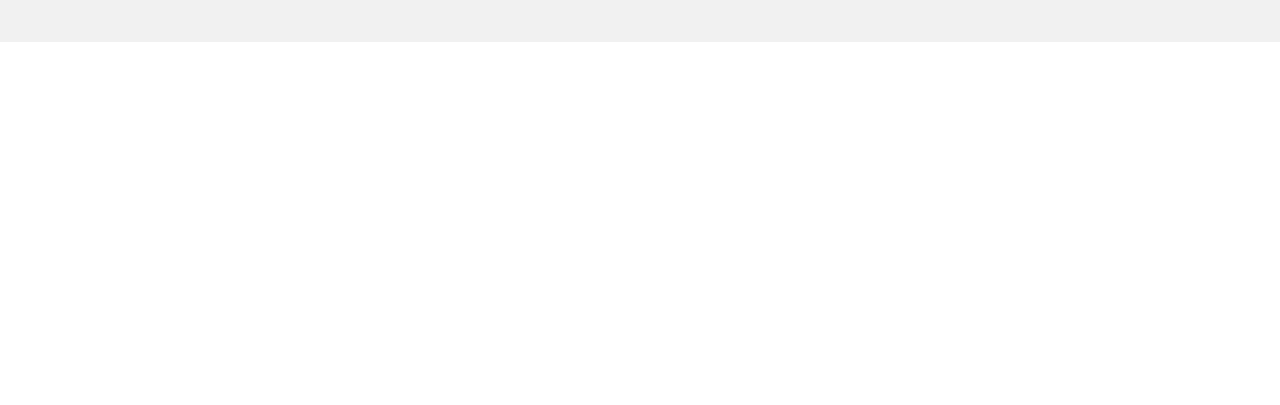
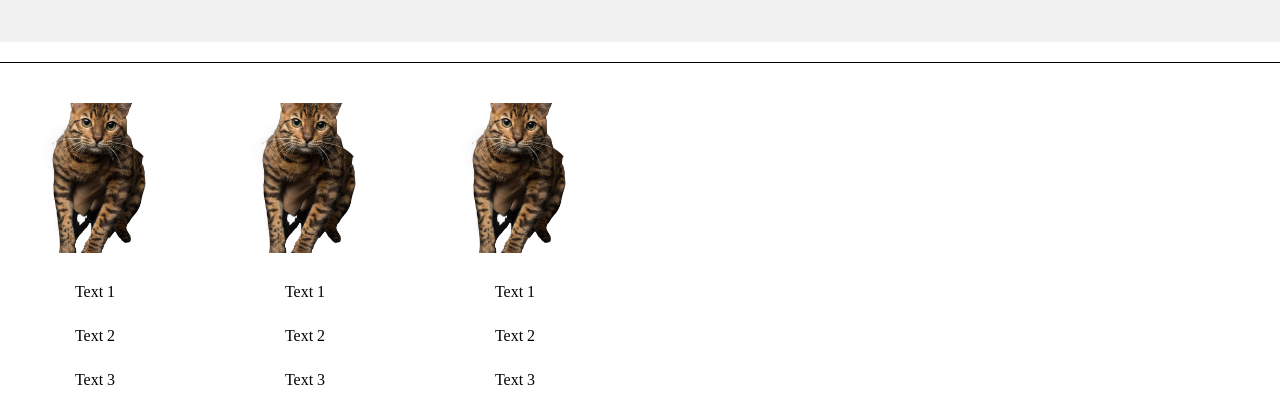
Before and after one commit to priya-capillary/CRM-UI-training, a plain HTML site: page TripAdv-Mimic/tripAdvisor-mimic.html in a window 1280 px wide. Shown: the part 1133-1538 px from the top of the page. Before the commit the page ends 1175 px from the top, so only its background shows below. Drawn offline with Linux system fonts and the light colour scheme.

Commit message:
Adding list statically in html

```diff
--- a/TripAdv-Mimic/tripAdvisor-mimic.html
+++ b/TripAdv-Mimic/tripAdvisor-mimic.html
@@ -151,10 +151,63 @@
 .custom-button:hover {
   background-color: #ccc;
 }
-  </style>
+.horizontal-list {
+  list-style-type: none;
+  padding: 0;
+  margin: 0;
+}
+
+.horizontal-list li {
+  display: inline;
+  margin: 100px;
+}
+
+.img-in-list {
+  width: 100px;
+}
+
+.horizontal-list {
+  display: flex;
+  list-style: none;
+  padding: 0;
+  margin: 0;
+}
+.horizontal-list-bottom {
+    display: flex;
+    list-style: none;
+    padding: 0;
+    margin: 0;
+  }
+
+  .container-list-bottom {
+    display: flex;
+    flex-direction: column;
+    align-items: center;
+    text-align: center;
+    margin-right: 20px; /* Optional spacing between container elements */
+  }
+
+  .container-list-bottom:last-child {
+    margin-right: 0; /* Remove margin from the last container element */
+  }
+
+  .container-list-bottom img {
+    width: 150px; /* Adjust the width as needed */
+    height: 150px; /* Adjust the height as needed */
+    object-fit: cover;
+    padding: 10px;
+    margin: 10px;
+  }
+
+  .container-list-bottom p {
+    margin-top: 10px; /* Adjust the spacing between elements as needed */
+  }
+</style>
+<!--<link rel="stylesheet" href="styles.css"></link>-->
 </head>
 <body>
   <div class="container">
+    <!-- Section 1 -->
     <div class="top-section">
       <div class="image-container">
         <img src="Assets/icons8-3d-64.png" alt="Image">
@@ -182,6 +235,8 @@
       </div>
     </div>
     <div class="separator"></div>
+
+    <!-- Section 2 -->
     <div class="bottom-section">
       <div class="bottom-image-container">
         <img src="Assets/pexels-alexander-grey-1209843.jpg" alt="Bottom Image" >
@@ -192,6 +247,32 @@
         </button>
       </div>
     </div>
+
+
+    <!-- Section 3 -->
+    <div class="separator"></div>
+    <div>
+      <ul class="horizontal-list-bottom">
+        <li class="container-list-bottom">
+          <img src="Assets/a-bengal-cat-in-human-hands.png" alt="Image 1">
+          <p>Text 1</p>
+          <p>Text 2</p>
+          <p>Text 3</p>
+        </li>
+        <li class="container-list-bottom">
+          <img src="Assets/a-bengal-cat-in-human-hands.png" alt="Image 2">
+          <p>Text 1</p>
+          <p>Text 2</p>
+          <p>Text 3</p>
+        </li>
+        <li class="container-list-bottom">
+          <img src="Assets/a-bengal-cat-in-human-hands.png" alt="Image 3">
+          <p>Text 1</p>
+          <p>Text 2</p>
+          <p>Text 3</p>
+        </li>
+      </ul>
+    </div>
   </div>
 </body>
 </html>
```
Also changed, not shown: TripAdv-Mimic/Styles/styles.css (added).
